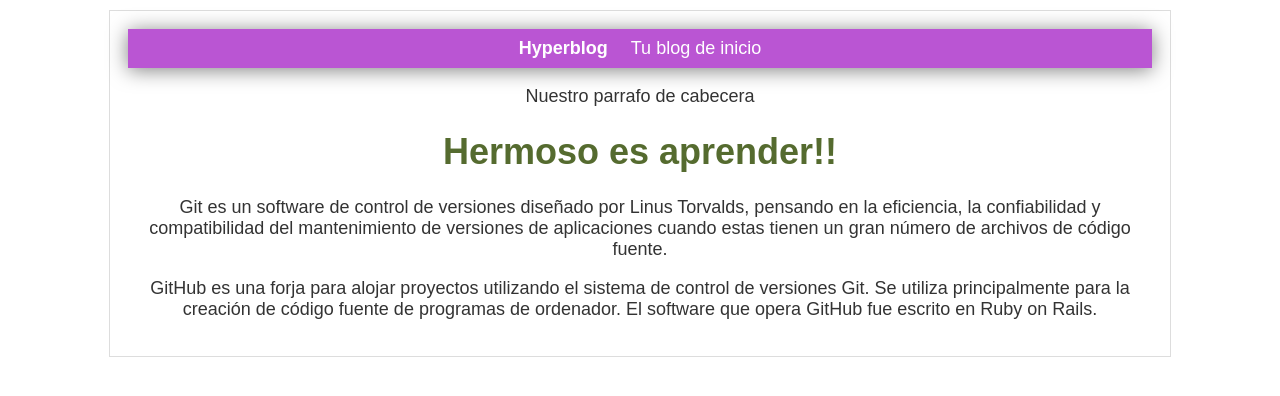
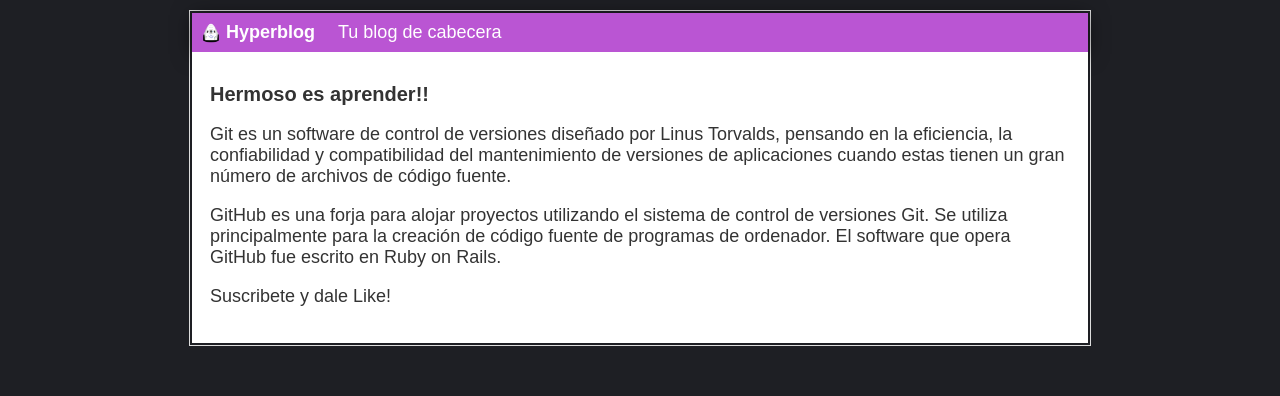
Before and after one commit to brk-code/blog, a plain HTML site: page inicio.html in a window 1280 px wide. Drawn offline with Linux system fonts and the light colour scheme; files that its build step writes are made by us from their sources.

Commit message:
cambio de header

```diff
--- a/css/estilos.css
+++ b/css/estilos.css
@@ -1,5 +1,6 @@
 body
 {
+    background: #1e1f24;
     color: #333;
     text-align: center;
     font-family: "arial";
@@ -25,22 +26,29 @@ body
     font-size: 1  eem;
 }
 
+#cabecera #logo
+{
+    width: 20px;
+    vertical-align: middle;
+}
+
 #container
 {
-    width: 80%;
-    padding: 1em;
-    text-align: center;
+    width: 70%;
+    padding: 0.1em;
+    text-align: left;
     border: 1px solid #DDD;
     margin: auto;
     margin-top: 10px;
 }
 
-#subtitulo
+#container h1
 {
-    margin-top: 10px;
+    font-size: 20px;
 }
 
-#post h1
+#post
 {
-    color: darkolivegreen;
+    background: white;
+    padding: 1em;
 }
--- a/inicio.html
+++ b/inicio.html
@@ -5,20 +5,20 @@
     <meta http-equiv="X-UA-Compatible" content="IE=edge">
     <meta name="viewport" content="width=device-width, initial-scale=1.0">
     <title>Bienvenido a mi blog 2.0</title>
-    <link rel="stylesheet" href="estilos.css">
+    <link rel="stylesheet" href="css/estilos.css">
 </head>
 <body>
     <div id="container">
-        <div id="cabecera">Hyperblog
-            <span id="tagline">Tu blog de inicio</span>
-        </div>
-        <div id="subtitulo">
-            <p>Nuestro parrafo de cabecera</p>
+        <div id="cabecera">
+            <img id="logo" src="imagenes/dragon.png">
+            Hyperblog
+            <span id="tagline">Tu blog de cabecera</span>
         </div>
         <div id="post">
             <h1>Hermoso es aprender!!</h1>
             <p>Git es un software de control de versiones diseñado por Linus Torvalds, pensando en la eficiencia, la confiabilidad y compatibilidad del mantenimiento de versiones de aplicaciones cuando estas tienen un gran número de archivos de código fuente.</p>
             <p>GitHub es una forja para alojar proyectos utilizando el sistema de control de versiones Git. Se utiliza principalmente para la creación de código fuente de programas de ordenador. El software que opera GitHub fue escrito en Ruby on Rails.</p>
+            <p>Suscribete y dale Like!</p>
         </div>
     </div>
 </body>
```
